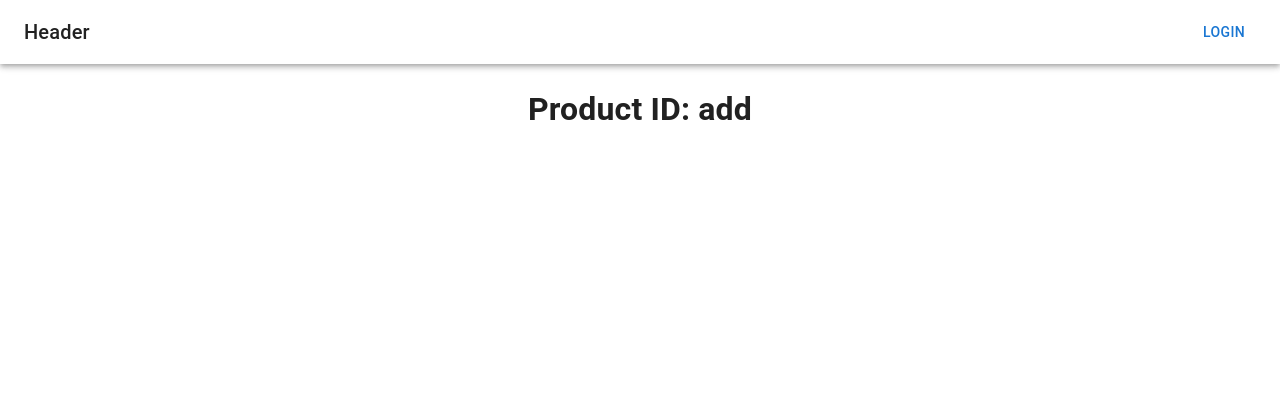
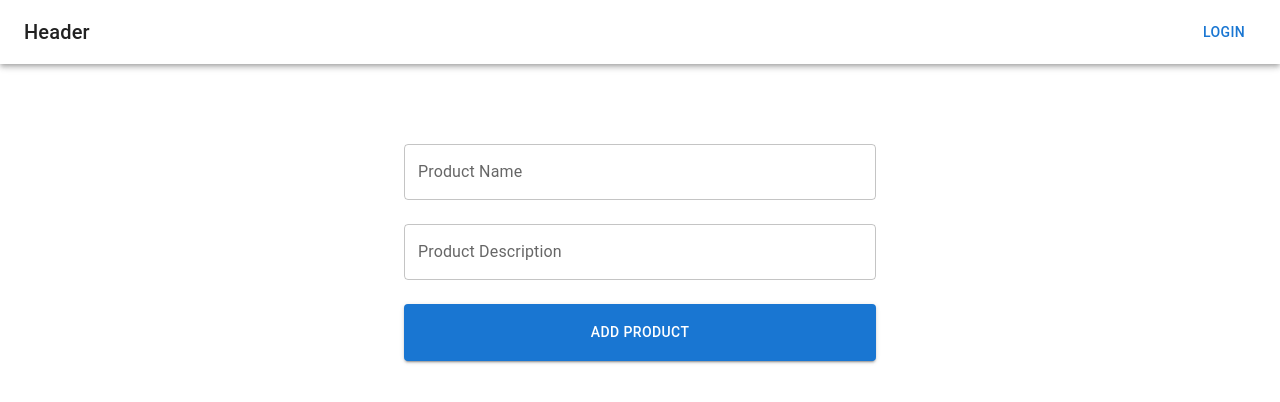
Before and after one commit to mailauki/ecommerce, a React (Create React App) app in the folder client/: page /products/add in a window 1280 px wide. Shown: the top 402 px of the page. Built offline with nearby package versions, Linux system fonts and the light colour scheme; no server answers.

Commit message:
Add Product form page

```diff
--- a/client/src/App.js
+++ b/client/src/App.js
@@ -1,7 +1,5 @@
-import { useEffect, useMemo } from "react";
+import { useMemo } from "react";
 import { BrowserRouter, Routes, Route } from "react-router-dom";
-// import { useDispatch } from 'react-redux';
-// import { fetchUser } from './features/user/userSlice';
 import './styles/App.css';
 import useMediaQuery from '@mui/material/useMediaQuery';
 import { createTheme, ThemeProvider } from '@mui/material/styles';
@@ -11,14 +9,10 @@ import Home from "./pages/Home";
 import Auth from "./pages/Auth";
 import Product from "./pages/Product";
 import Profile from "./pages/Profile";
+import ProductForm from "./pages/ProductForm";
 
 export default function App() {
   const prefersDarkMode = useMediaQuery('(prefers-color-scheme: dark)');
-  // const dispatch = useDispatch();
-
-  // useEffect(() => {
-  //   dispatch(fetchUser())
-  // }, [dispatch]);
 
   const theme = useMemo(
     () =>
@@ -41,6 +35,7 @@ export default function App() {
           <Routes>
             <Route path="/login" element={<Auth />} />
             <Route path="/signup" element={<Auth/>} />
+            <Route path="/products/add" element={<ProductForm />} />
             <Route path="/products/:id" element={<Product />} />
             <Route path="/me" element={<Profile />} />
             <Route path="/" element={<Home />} />
--- a/client/src/components/Header.js
+++ b/client/src/components/Header.js
@@ -10,7 +10,6 @@ export default function Header() {
     const { pathname } = useLocation();
     const dispatch = useDispatch();
     const user = useSelector((state) => state.user.entities);
-    console.log(user)
 
     useEffect(() => {
         dispatch(fetchUser())
--- a/client/src/pages/Auth.js
+++ b/client/src/pages/Auth.js
@@ -1,6 +1,6 @@
 import { useState } from "react";
 import { Link, useLocation, useNavigate } from "react-router-dom";
-import "../styles/Auth.css";
+import "../styles/Form.css";
 import { Button, TextField, InputAdornment, IconButton } from "@mui/material";
 import { Visibility, VisibilityOff } from "@mui/icons-material";
 
@@ -53,7 +53,7 @@ export default function Auth() {
     }
 
     return (
-        <form className="Auth" onSubmit={handleAuth}>
+        <form className="Form" onSubmit={handleAuth}>
             <TextField
                 label="Username"
                 margin="normal"
--- /dev/null
+++ b/client/src/pages/ProductForm.js
@@ -0,0 +1,37 @@
+import { useState } from "react";
+import { useLocation, useNavigate } from "react-router-dom";
+import "../styles/Form.css";
+import { TextField, Button } from "@mui/material";
+
+export default function ProductForm() {
+    const { pathname } = useLocation();
+    const navigate = useNavigate();
+    const [formData, setFormData] = useState({ name: "", description: "" });
+
+    function handleSubmit(e) {
+        e.preventDefault()
+
+        console.log(formData)
+    }
+
+    return (
+        <form className="Form" onSubmit={handleSubmit}>
+            <TextField
+                label="Product Name"
+                margin="normal"
+                value={formData.name}
+                onChange={(e) => setFormData({...formData, name: e.target.value})}
+            />
+            <TextField
+                label="Product Description"
+                margin="normal"
+                value={formData.description}
+                onChange={(e) => setFormData({...formData, description: e.target.value})}
+            />
+
+            <Button variant="contained" type="submit" className="submit">
+                Add Product
+            </Button>
+        </form>
+    )
+}
--- a/client/src/pages/Profile.js
+++ b/client/src/pages/Profile.js
@@ -2,14 +2,18 @@ import { useEffect } from 'react';
 import { useDispatch, useSelector } from 'react-redux';
 import { fetchUser } from '../features/user/userSlice';
 import { logout } from '../features/user/userSlice';
-import { Button } from '@mui/material';
+import { Box, Button, Typography } from '@mui/material';
 import LogoutIcon from '@mui/icons-material/Logout';
+import ProfileIcon from '@mui/icons-material/Person';
 import RemoveAccountIcon from '@mui/icons-material/PersonOff';
+import AddIcon from '@mui/icons-material/Add';
+import { Link } from 'react-router-dom';
 
 export default function Profile() {
     const dispatch = useDispatch();
     const user = useSelector((state) => state.user.entities);
     const errors = useSelector((state) => state.user.errors);
+    console.log(user)
 
     useEffect(() => {
         dispatch(fetchUser())
@@ -32,9 +36,28 @@ export default function Profile() {
     else if(!user) return <h1>No User Found</h1>
 
     return (
-        <>
-            <h1>ID: {user.id}</h1>
-            <h2>Username: {user.username}</h2>
+        <Box
+            sx={{
+                display: "flex",
+                flexDirection: "column",
+                justifyContent: "space-evenly",
+                button: { margin: 1 },
+                width: "100%"
+            }}
+        >
+            <Box
+                sx={{
+                    display: "flex",
+                    flexDirection: "row",
+                    alignItems: "center",
+                    justifyContent: "space-evenly"
+                }}
+            >
+                <Typography variant="h5">{user.username}</Typography>
+                <Box>
+                    <Typography variant="body2">Products</Typography>
+                    <Typography variant="h6">0</Typography>
+                </Box>
                 <Button
                     variant="outlined"
                     startIcon={<LogoutIcon />}
@@ -42,7 +65,24 @@ export default function Profile() {
                 >
                     Logout
                 </Button>
-            <br />
+            </Box>
+
+            <Box sx={{ display: "flex", justifyContent: "space-evenly" }}>
+                <Button
+                    variant="contained"
+                    startIcon={<AddIcon />}
+                    component={Link} to="/products/add"
+                >
+                    Add Product
+                </Button>
+
+                <Box sx={{ display: "flex", flexDirection: "column" }}>
+                    <Button
+                        variant="outlined"
+                        startIcon={<ProfileIcon />}
+                    >
+                        Update Profile
+                    </Button>
                     <Button
                         variant="contained"
                         color="error"
@@ -50,6 +90,8 @@ export default function Profile() {
                     >
                         Delete Account
                     </Button>
-        </>
+                </Box>
+            </Box>
+        </Box>
     )
 }
--- a/client/src/styles/Auth.css
+++ b/client/src/styles/Form.css
@@ -1,4 +1,4 @@
-.Auth {
+.Form {
     display: flex;
     flex-direction: column;
     width: 100%;
@@ -6,7 +6,7 @@
     padding: 4rem;
 }
 
-.Auth .submit {
+.Form .submit {
     padding: 1rem;
     margin-top: 16px;
     margin-bottom: 8px;
```
Also changed, not shown: 2 other files (tests, documents, lock files or other folders). Lines whose indentation alone changed are shown as unchanged.
